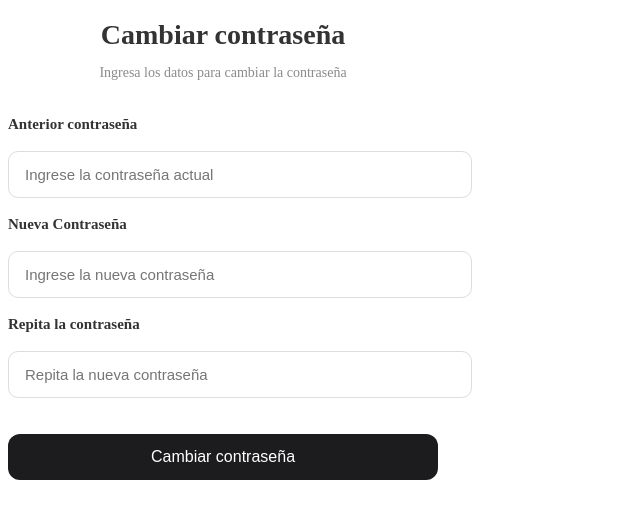
After one commit to mpanueraucsp/software2, a PHP site: page /pages/cambiarclave.html in a window 1280 px wide. The commit adds this page. Shown: the top 519 px of the page, without its empty margins (0-640 px from the left). Run offline with PHP 8.4, Linux system fonts and the light colour scheme.

Commit message:
ultimos ajustes

```diff
--- a/controller/gcuenta.php
+++ b/controller/gcuenta.php
@@ -44,13 +44,13 @@
             $datosJson = json_decode($datos, true);
 
             // Llamada a función SQL: guardarDatos recibe un jsonb con movimientos
-            $sql = "SELECT guardarDatos($1::jsonb) AS r";
+            $sql = "guardarDatos($1::jsonb) AS r";
 
             // Se vuelve a codificar a JSON para enviarlo a PostgreSQL como jsonb
             $params = [ json_encode($datosJson, JSON_UNESCAPED_UNICODE) ];
 
             // Ejecutar consulta con parámetros
-            $res = $db->queryParams($sql, $params);
+            $res = $db->executeParams($sql, $params);
 
             // Obtener respuesta (columna "r" contiene un JSON con ok e items)
             $row = pg_fetch_assoc($res);
@@ -93,7 +93,7 @@
                 $db = Database::getInstance();
 
                 // 2) Llamada a función PostgreSQL obtenerCuentaUsuario
-                $sql = "SELECT * FROM obtenerCuentaUsuario($1, $2)";
+                $sql = "obtenerCuentaUsuario($1, $2)";
                 $params = [$this->usuarioID, $fecha];
 
                 // 3) Ejecutar la función con parámetros
--- /dev/null
+++ b/pages/cambiarclave.html
@@ -0,0 +1,111 @@
+<!--
+  PCC001
+  Interfaz (Pages) - CambiarClave (cambiarclave.html).
+  Propósito: cambiar la clave del usuario.
+  Esta vista se apoya en:
+  - sidebar-loader.js  -> loadSidebar('cuentas') carga el componente Sidebar en #sidebar-container
+  - InterfazPrincipal.js (importado por navegación general)
+
+  IDs clave que usa InterfazCuentas:
+  - #oldpass : contraseña anterior
+  - #newpass               : nueva contraseña
+  - #repeatpass               : repetir la nueva contraseña
+-->
+
+<!DOCTYPE html>
+<html lang="es">
+<head>
+  <meta charset="UTF-8" />
+  <meta name="viewport" content="width=device-width, initial-scale=1.0" />
+  <title>Cambiar contraseña</title>
+  <style>
+
+
+.container {
+  width: 100%;
+  max-width: 430px;
+  text-align: center;
+}
+
+.title {
+  font-size: 28px;
+  font-weight: 700;
+  margin-bottom: 5px;
+  color: #333;
+}
+
+.subtitle {
+  font-size: 14px;
+  color: #8a8a8a;
+  margin-bottom: 35px;
+}
+
+.form {
+  display: flex;
+  flex-direction: column;
+  gap: 18px;
+}
+
+label {
+  text-align: left;
+  font-size: 15px;
+  font-weight: 600;
+  color: #333;
+}
+
+input {
+  width: 100%;
+  padding: 14px 16px;
+  border-radius: 10px;
+  border: 1px solid #ddd;
+  font-size: 15px;
+  outline: none;
+  transition: 0.2s;
+}
+
+input:focus {
+  border-color: #8e44ff;
+  box-shadow: 0 0 0 2px rgba(142, 68, 255, 0.15);
+}
+
+.btn-cambiarclave {
+  margin-top: 18px;
+  background: #1c1c1e;
+  color: #fff;
+  padding: 14px;
+  border-radius: 12px;
+  border: none;
+  font-size: 16px;
+  cursor: pointer;
+  transition: 0.2s;
+}
+
+.btn-cambiarclave:hover {
+  background: #000;
+}
+  </style>
+</head>
+<body>
+
+  <div class="container">
+    <h1 class="title">Cambiar contraseña</h1>
+    <p class="subtitle">Ingresa los datos para cambiar la contraseña</p>
+
+    <form class="form">
+
+      <label for="oldpass">Anterior contraseña</label>
+      <input type="password" id="oldpass" placeholder="Ingrese la contraseña actual">
+
+      <label for="newpass">Nueva Contraseña</label>
+      <input type="password" id="newpass" placeholder="Ingrese la nueva contraseña">
+
+      <label for="repeatpass">Repita la contraseña</label>
+      <input type="password" id="repeatpass" placeholder="Repita la nueva contraseña">
+
+      <button type="button" class="btn-cambiarclave">Cambiar contraseña</button>
+
+    </form>
+  </div>
+
+</body>
+</html>
--- a/pages/inicio.html
+++ b/pages/inicio.html
@@ -34,6 +34,7 @@
   <script src="../interfaces/InterfazGrafico.js"></script>
   <script src="../interfaces/InterfazCuentas.js"></script>
   <script src="../interfaces/InterfazHistorial.js"></script>
+  <script src="../interfaces/InterfazCambiarClave.js"></script>
 
   <!-- PIN007: Librería externa para gráficas (usada por InterfazGrafico.js) -->
   <script src="https://cdn.jsdelivr.net/npm/chart.js"></script>
```
Also changed, not shown: components/sidebar.html (+12 -0 lines), controller/database.php (+14 -2 lines), controller/gbalance.php (+5 -5 lines), controller/gconcepto.php (+15 -15 lines), controller/gusuario.php (+42 -41 lines), init.php (+8 -0 lines), interfaces/InterfazCambiarClave.js (added, +99 -0 lines), interfaces/InterfazPrincipal.js (+28 -0 lines), sidebar.php (+8 -0 lines).
